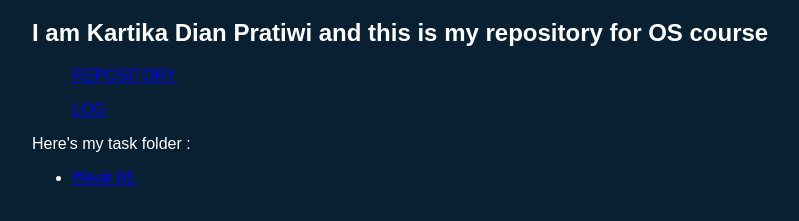
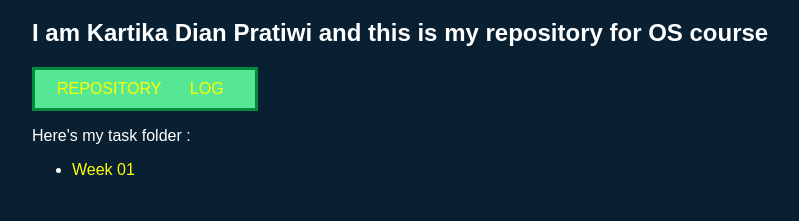
Before and after one commit to kartikadipra/os212, a plain HTML site: page index.html in a window 1280 px wide. Shown: the part 129-350 px from the top of the page, without its empty margins (208-1007 px from the left). Drawn offline with Linux system fonts and the light colour scheme.

Commit message:
Adding box element

```diff
--- a/index.html
+++ b/index.html
@@ -31,6 +31,38 @@
     background-color: lavender;
     color: lightblue;
 }
+.box {
+    width: 200px;
+    padding: 10px;
+    border: 3px solid #018B3D;
+    margin: 0;
+    background-color: #56E795;
+}
+#horizontally_list li{
+    display: inline;
+    padding: 12px;
+
+}
+a:link {
+    color: yellow;
+    background-color: transparent;
+    text-decoration: none;
+}
+a:visited {
+    color: tomato;
+    background-color: transparent;
+    text-decoration: none;
+}
+a:hover {
+    color: yellow;
+    background-color: transparent;
+    text-decoration: underline;
+}
+a:active {
+    color: turquoise;
+    background-color: transparent;
+    text-decoration: underline;
+}
 </style>
 <body>
     <div class="container">
@@ -38,8 +70,10 @@
             <h2>os212</h2>
             <h1>Hello!</h1>
             <h2>I am Kartika Dian Pratiwi and this is my repository for OS course</h2>
-            <ul><a href="https://github.com/kartikadipra/os212.git">REPOSITORY</a></ul>
-            <ul><a href="https://github.com/kartikadipra/os212/blob/master/TXT/mylog.txt">LOG</a></ul>
+            <ul id="horizontally_list" class="box">
+                <li><a href="https://github.com/kartikadipra/os212.git">REPOSITORY</a></li>
+                <li><a href="https://github.com/kartikadipra/os212/blob/master/TXT/mylog.txt">LOG</a></li>
+            </ul>
             <p>Here's my task folder :</p>
             <ul>
                 <li><a href="https://github.com/kartikadipra/os212/tree/main/Week%2001">Week 01</a></li>
```
